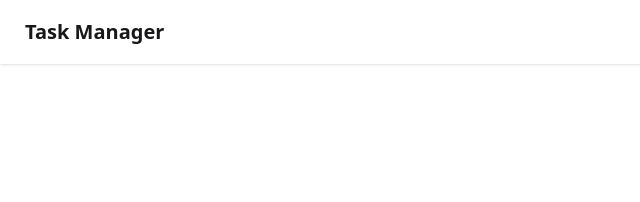
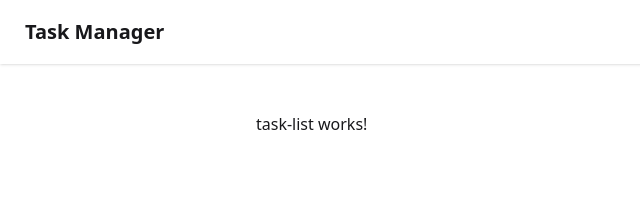
Before and after one commit to ngDevsAndFriends/aaa-angular-demo, an Angular app: page / in a window 1280 px wide. Shown: the top 202 px of the page, without its empty margins (0-640 px from the left). Built offline with nearby package versions, Linux system fonts and the light colour scheme.

Commit message:
added the task-list component to the root component

```diff
--- a/src/app/app.html
+++ b/src/app/app.html
@@ -1,3 +1,7 @@
 <div class="navbar bg-base-100 shadow-sm">
   <a class="btn btn-ghost text-xl">Task Manager</a>
 </div>
+
+<main class="m-12 max-w-screen-md mx-auto">
+  <app-task-list />
+</main>
--- a/src/app/app.ts
+++ b/src/app/app.ts
@@ -1,8 +1,11 @@
 import { Component, signal } from '@angular/core';
+import {TaskList} from './task-list/task-list';
 
 @Component({
   selector: 'app-root',
-  imports: [],
+  imports: [
+    TaskList
+  ],
   templateUrl: './app.html',
   styleUrl: './app.css'
 })
```
